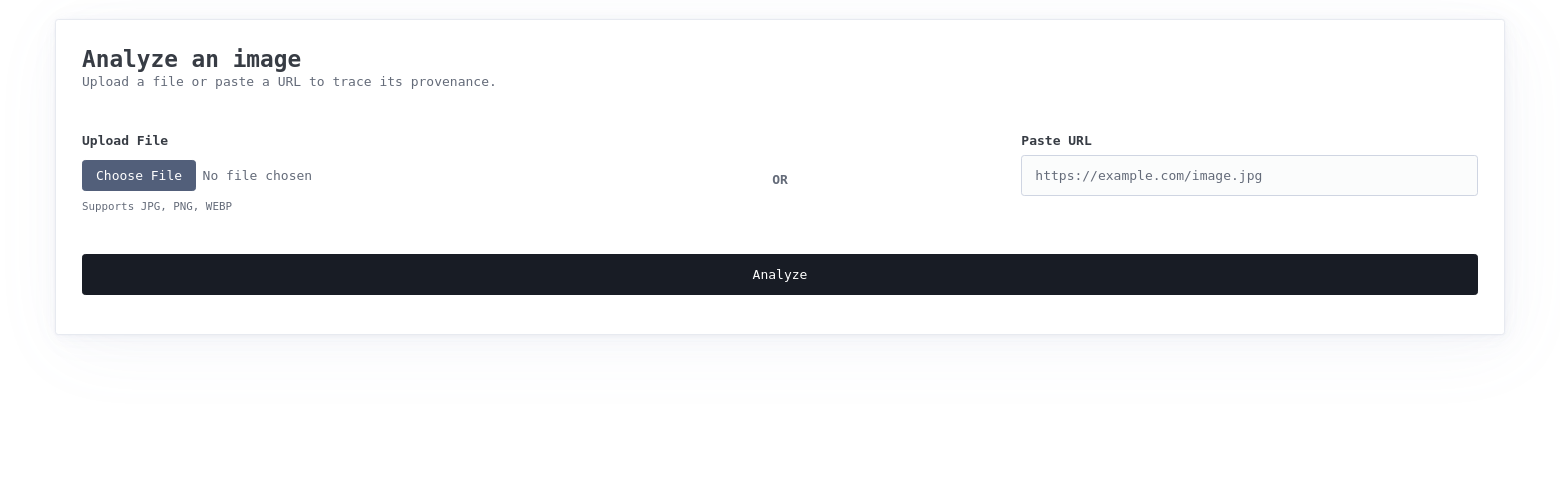
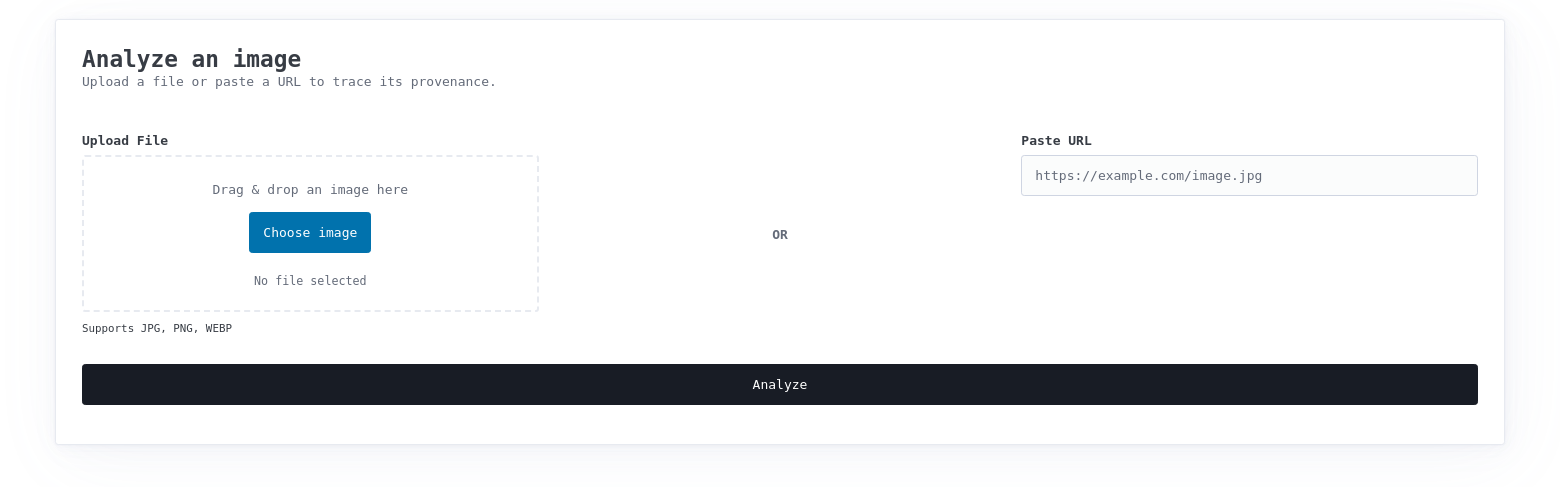
Before and after one commit to bgsulz/Trace-Machine, a Flask app: page / in a window 1560 px wide; the page is wider, and only the part inside the window is pictured. Shown: the part 83-570 px from the top of that part. Run offline with Flask 3, Linux system fonts and the light colour scheme; parts of the project's set-up code (start-up, migrations or seed data) failed here and were passed over; some libraries are stand-ins or nearby versions.

Commit message:
Add drag-and-drop file upload interface with visual feedback and custom file selection trigger

```diff
--- a/veracity/static/css/custom.css
+++ b/veracity/static/css/custom.css
@@ -74,6 +74,39 @@ body > header {
   border-radius: var(--pico-border-radius);
   background-color: var(--pico-card-background-color);
   box-shadow: var(--pico-card-box-shadow);
+}
+
+.drop-zone {
+  border: 2px dashed var(--pico-muted-border-color);
+  border-radius: var(--pico-border-radius);
+  padding: 1.5rem;
+  text-align: center;
+  background: var(--pico-card-section-background-color);
+  transition: border-color 120ms ease, background-color 120ms ease;
+}
+
+.drop-zone__text {
+  margin: 0.25rem 0 0.75rem;
+  color: var(--pico-muted-color);
+}
+
+.drop-zone__status {
+  margin: 0.5rem 0 0;
+  font-size: 0.9rem;
+  color: var(--pico-muted-color);
+}
+
+.drop-zone button {
+  margin-top: 0.25rem;
+}
+
+.drop-zone--active {
+  border-color: var(--pico-primary);
+  background: color-mix(
+    in srgb,
+    var(--pico-primary) 10%,
+    var(--pico-card-section-background-color)
+  );
 }
 
 /* Results Display */
--- a/veracity/templates/index.html
+++ b/veracity/templates/index.html
@@ -9,13 +9,25 @@
       action="{{ url_for('main.analyze') }}"
       method="post"
       enctype="multipart/form-data"
+      id="analyze-form"
     >
       <input type="hidden" name="csrf_token" value="{{ csrf_token() }}" />
 
       <div class="grid">
         <div>
           <label for="file"><strong>Upload File</strong></label>
-          <input type="file" id="file" name="file" accept="image/*" />
+          <div id="drop-zone" class="drop-zone" aria-label="Drag an image here" style="margin-bottom: 0.5rem;">
+            <input
+              class="sr-only"
+              type="file"
+              id="file"
+              name="file"
+              accept="image/*"
+            />
+            <p class="drop-zone__text">Drag &amp; drop an image here</p>
+            <button type="button" id="file-trigger">Choose image</button>
+            <p id="file-name" class="drop-zone__status">No file selected</p>
+          </div>
           <small>Supports JPG, PNG, WEBP</small>
         </div>
 
@@ -48,4 +60,59 @@
     </form>
   </div>
 </section>
+<script>
+  document.addEventListener("DOMContentLoaded", () => {
+    const dropZone = document.getElementById("drop-zone");
+    const fileInput = document.getElementById("file");
+    const fileTrigger = document.getElementById("file-trigger");
+    const fileName = document.getElementById("file-name");
+
+    if (!dropZone || !fileInput) return;
+
+    const setFile = (file) => {
+      const dt = new DataTransfer();
+      dt.items.add(file);
+      fileInput.files = dt.files;
+      fileName.textContent = file.name;
+    };
+
+    const handleFiles = (files) => {
+      if (!files || !files.length) return;
+      const [file] = files;
+      if (!file.type.startsWith("image/")) {
+        fileName.textContent = "Please drop an image file.";
+        return;
+      }
+      setFile(file);
+    };
+
+    ["dragenter", "dragover"].forEach((eventName) => {
+      dropZone.addEventListener(eventName, (event) => {
+        event.preventDefault();
+        event.stopPropagation();
+        dropZone.classList.add("drop-zone--active");
+      });
+    });
+
+    ["dragleave", "drop"].forEach((eventName) => {
+      dropZone.addEventListener(eventName, (event) => {
+        event.preventDefault();
+        event.stopPropagation();
+        dropZone.classList.remove("drop-zone--active");
+      });
+    });
+
+    dropZone.addEventListener("drop", (event) => {
+      handleFiles(event.dataTransfer.files);
+    });
+
+    fileInput.addEventListener("change", (event) => {
+      handleFiles(event.target.files);
+    });
+
+    if (fileTrigger) {
+      fileTrigger.addEventListener("click", () => fileInput.click());
+    }
+  });
+</script>
 {% endblock %}
```
